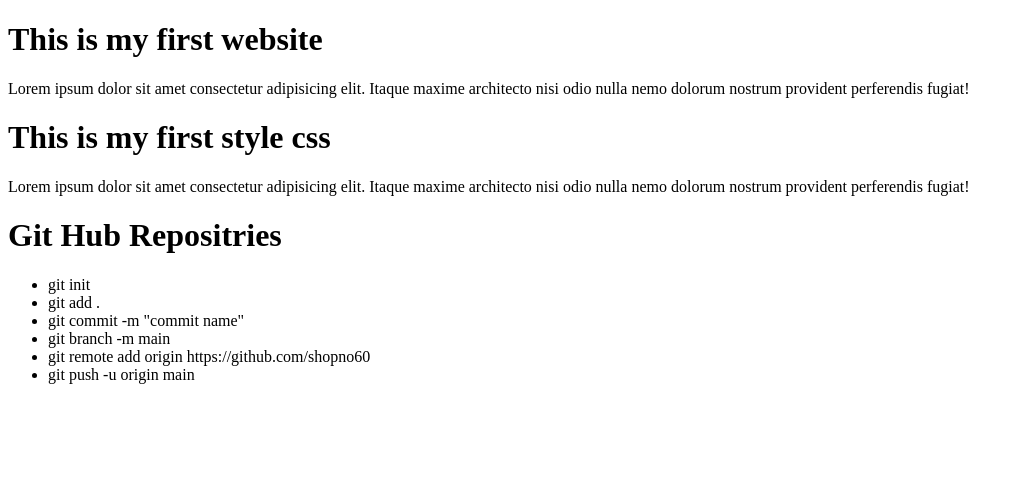
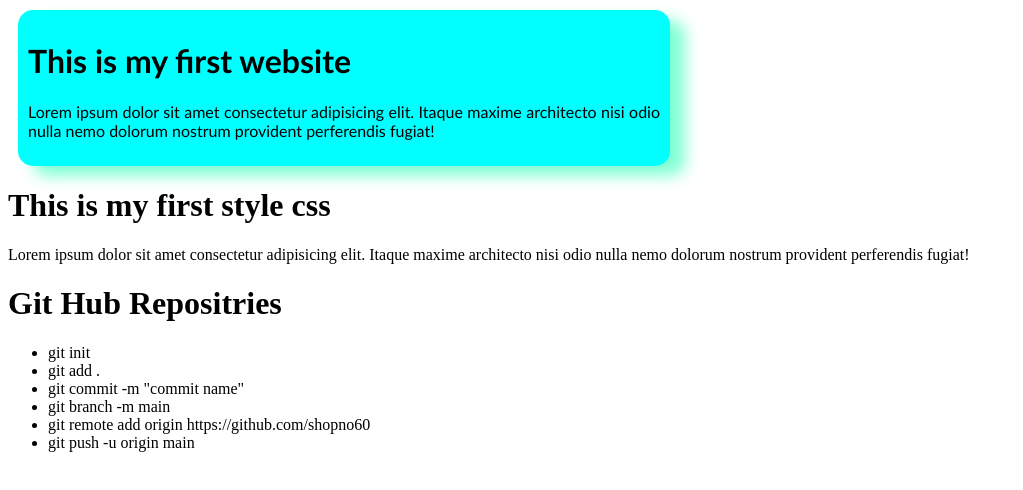
Before and after one commit to shopno60/github-website, a plain HTML site: page index.html in a window 1280 px wide. Shown: the whole page, without its empty margins (0-1023 px from the left). Drawn offline with Linux system fonts and the light colour scheme.

Commit message:
first commit

```diff
--- a/index.html
+++ b/index.html
@@ -4,6 +4,7 @@
     <meta charset="UTF-8">
     <meta name="viewport" content="width=device-width, initial-scale=1.0">
     <title>web</title>
+    <link rel="stylesheet" href="/style/style.css">
 </head>
 <body>
     <div class="one">
--- /dev/null
+++ b/style/style.css
@@ -0,0 +1,11 @@
+.one{
+    background-color: aqua;
+    margin: 10px;
+    padding: 10px;
+    border-radius: 15px;
+    font-family: 'Gill Sans', 'Gill Sans MT', Calibri, 'Trebuchet MS', sans-serif;
+    text-align: justify;
+    box-shadow: 15px 10px 15px aquamarine;
+    animation-timing-function: cubic-bezier(0.075, 0.82, 0.165, 1);
+    width: 50%;
+}
```
